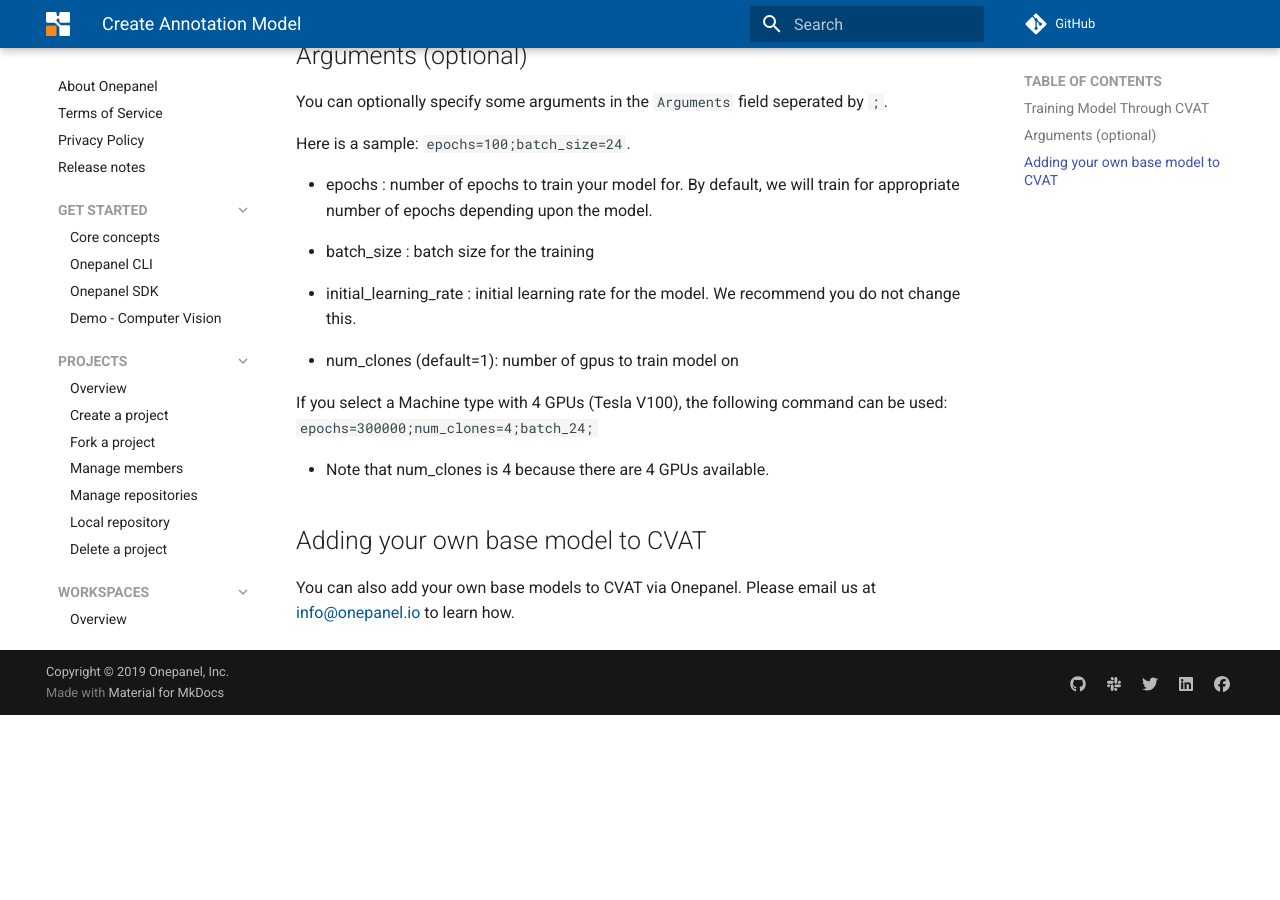
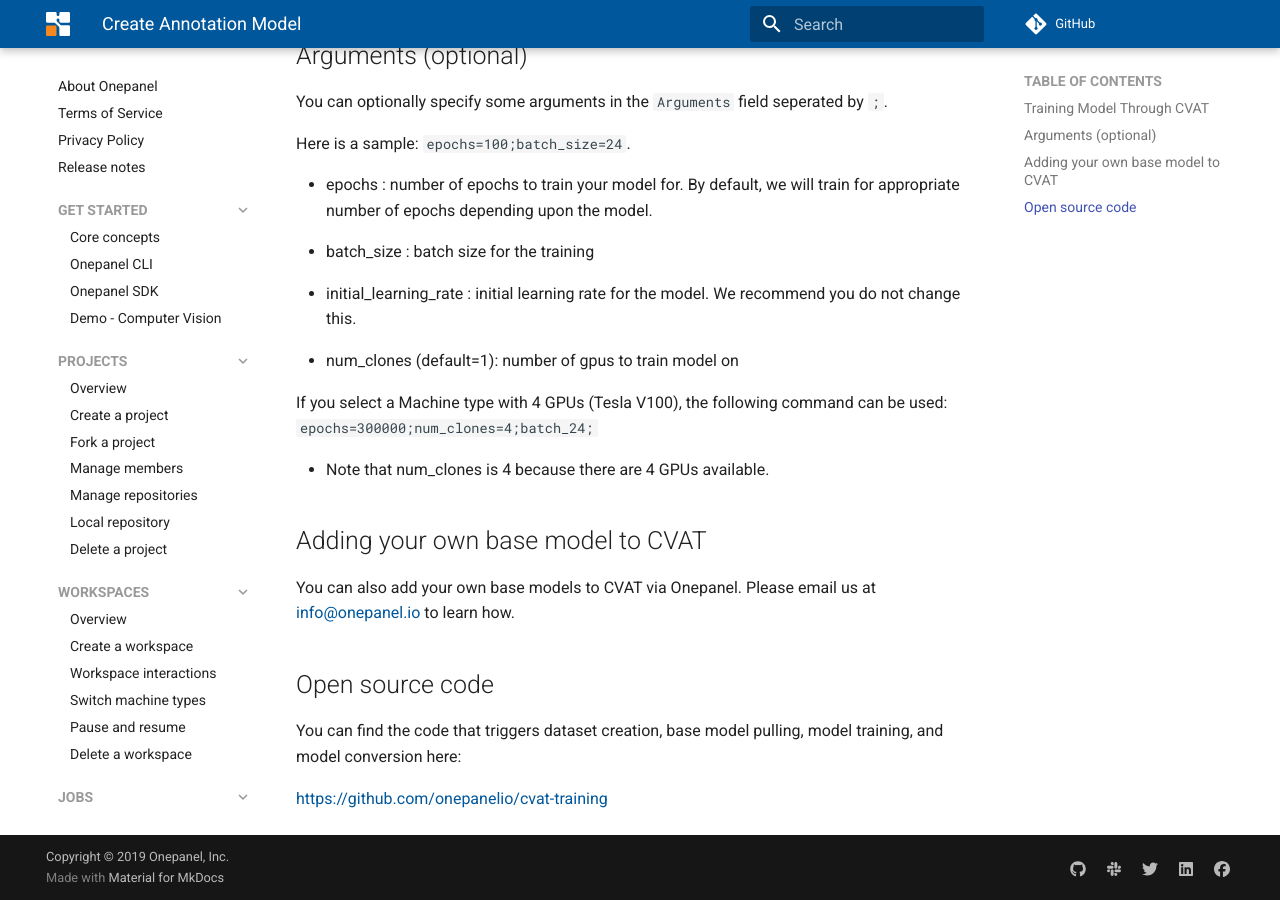
Before and after one commit to onepanelio/docs, an MkDocs documentation site: the page built from docs/CVAT/create_annotation_model.md, in a window 1280 px wide and 900 px high, scrolled down 968 px. Built offline with MkDocs 1.6.1 and Material for MkDocs 9.7.7, drawn with Linux system fonts in a browser that asks for light colours; comment, search, counter and statistics services are not loaded; before the commit the page ends 1683 px from its top, so only the background shows below that.

Commit message:
Update create_annotation_model.md

```diff
--- a/docs/CVAT/create_annotation_model.md
+++ b/docs/CVAT/create_annotation_model.md
@@ -28,3 +28,9 @@
 ## Adding your own base model to CVAT
 
 You can also add your own base models to CVAT via Onepanel.  Please email us at info@onepanel.io to learn how.
+
+## Open source code
+
+You can find the code that triggers dataset creation, base model pulling, model training, and model conversion here:
+
+https://github.com/onepanelio/cvat-training
```
